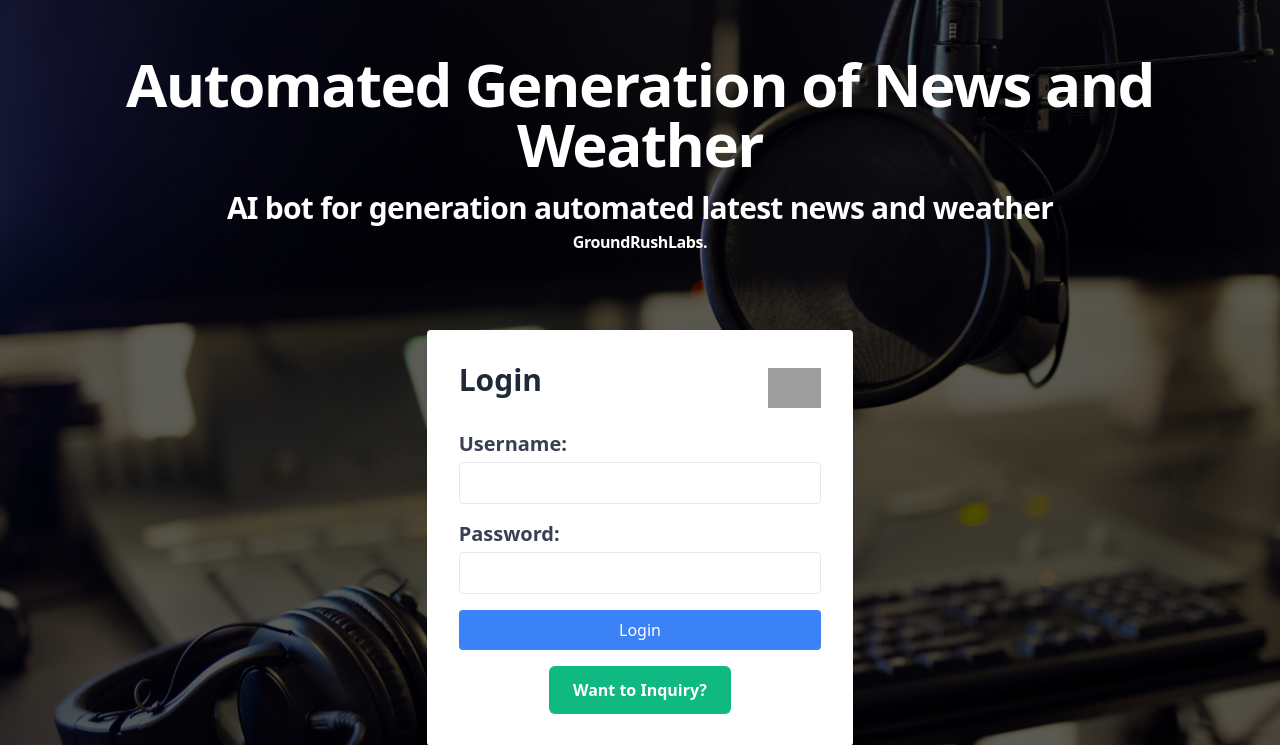
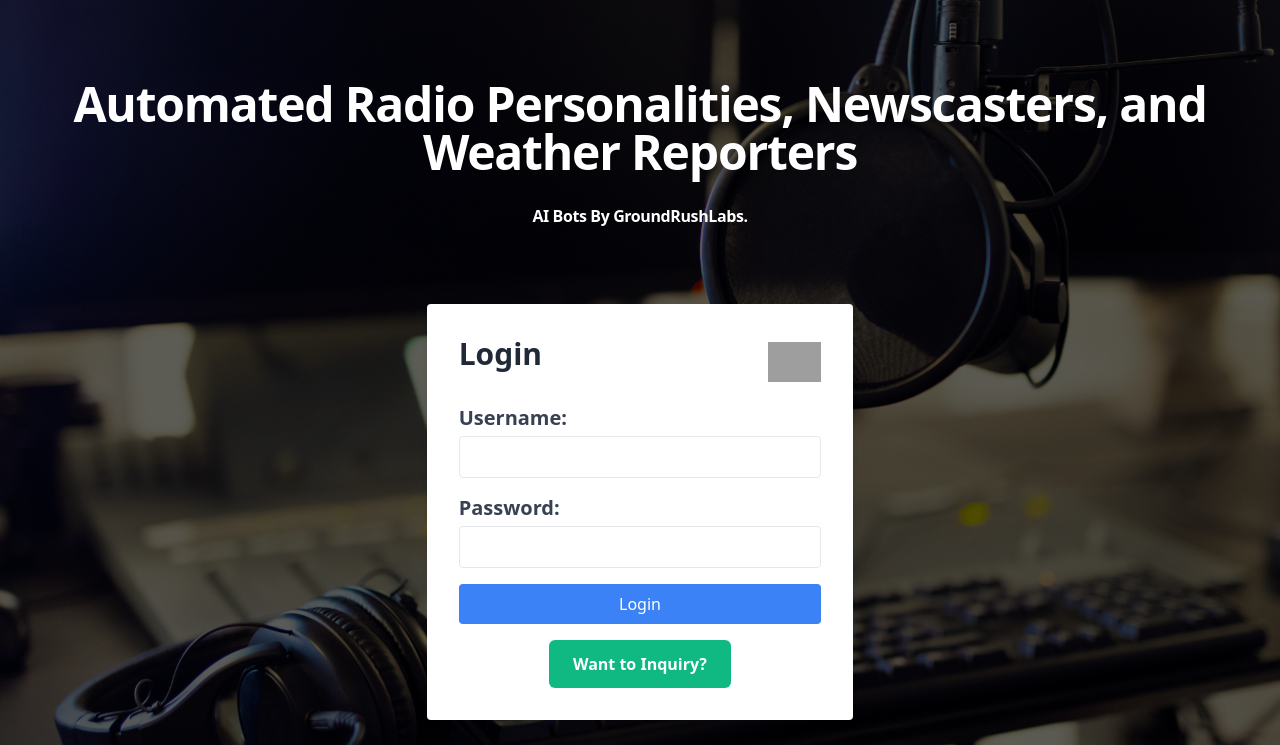
Before and after one commit to PragmaCodeRepo/Development-Radio-Ai, a Django app: page / in a window 1280 px wide. Shown: the top 745 px of the page. Run offline with Django 4.2, Linux system fonts and the light colour scheme; parts of the project's set-up code (start-up, migrations or seed data) failed here and were passed over; grey boxes are pictures that could not be loaded.

Commit message:
09 April2024-2

```diff
--- a/templates/login.html
+++ b/templates/login.html
@@ -16,14 +16,12 @@
 <div class="bg bg-opacity-50 min-h-screen flex flex-col items-center justify-center text-white">
     <!-- Additional text above the login box -->
     <div class="text-center mb-8 px-4">
-        <h1 class="text-2xl sm:text-4xl md:text-5xl lg:text-6xl font-bold tracking-tight text-900">
-            Automated Generation of News and Weather
+        <h1 class="text-2xl sm:text-4xl md:text-5xl lg:text 5xl font-bold tracking-tight text-600">
+          Automated Radio Personalities, Newscasters, and Weather Reporters
         </h1>
-        <p class="mt-4 text-lg sm:text-xl md:text-2xl lg:text-3xl leading-8 font-bold tracking-tight text-900">
-            AI bot for generation automated latest news and weather
-        </p>
+        <br/>
         <div class="relative rounded-full px-3 py-1 font-bold tracking-tight text-900 leading-6">
-            GroundRushLabs.
+           AI Bots By  GroundRushLabs.
         </div>
     </div>
 
```
Also changed, not shown: 1 other file.
